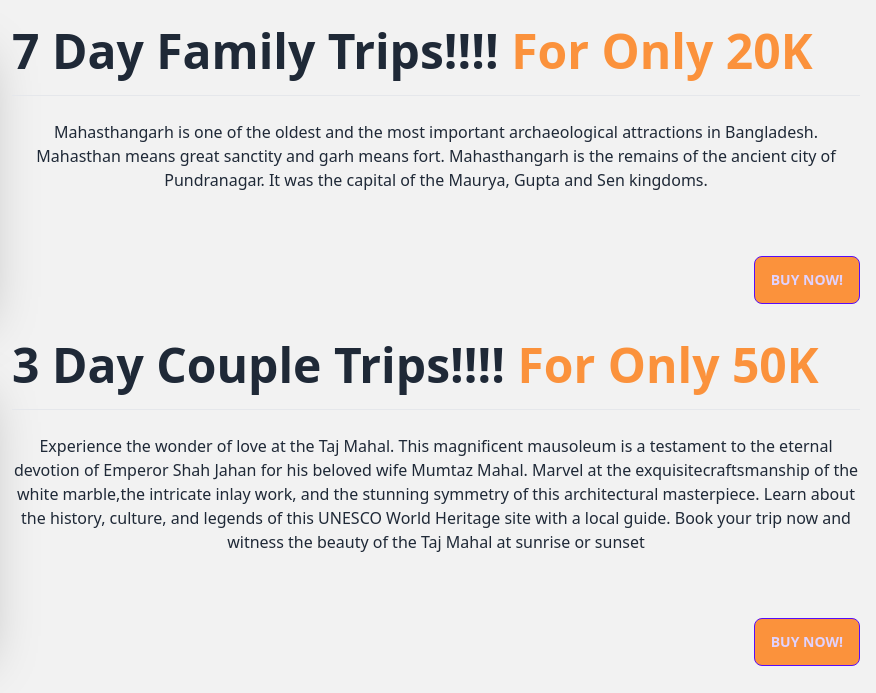
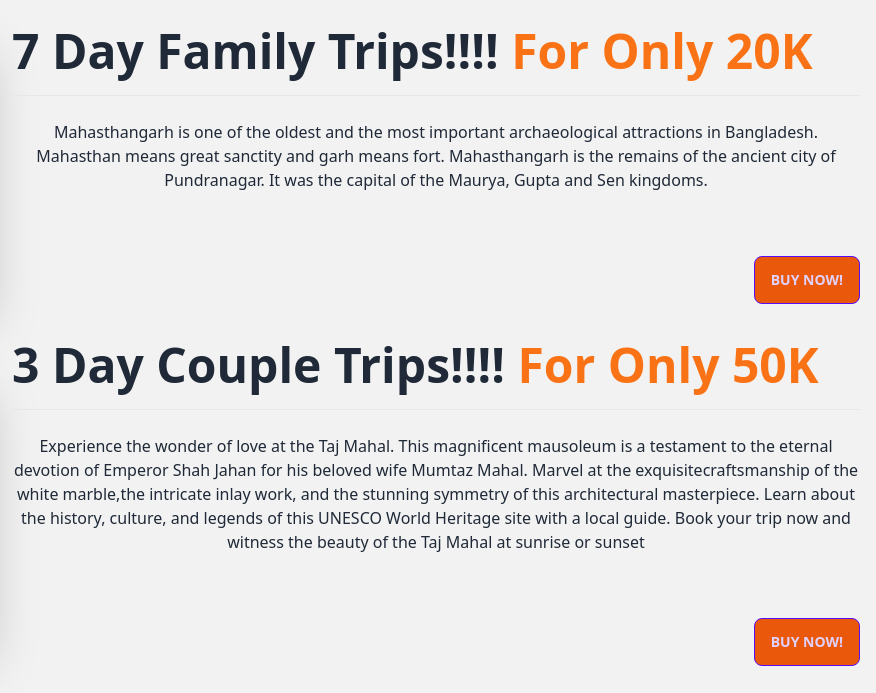
Before and after one commit to Billah6002/Travello, a plain HTML site: page tour_pac.html in a window 1280 px wide. Shown: the part 107-800 px from the top of the page, 404-1280 px from the left. Drawn offline with nearby package versions, Linux system fonts and the light colour scheme.

Commit message:
some ui fixes

```diff
--- a/tour_pac.html
+++ b/tour_pac.html
@@ -53,14 +53,14 @@
         <div class="hero-content flex-col lg:flex-row">
           <img src="./res/mahastan.png" class="max-w-sm rounded-lg shadow-2xl h-72" />
           <div>
-            <h1 class="text-5xl font-bold">7 Day Family Trips!!!! <span class="text-orange-400">For Only 20K</span></h1>
+            <h1 class="text-5xl font-bold">7 Day Family Trips!!!! <span class="text-orange-500">For Only 20K</span></h1>
             <hr class="mt-5">
             <p class="py-6 text-center">Mahasthangarh is one of the oldest and the most important archaeological attractions in Bangladesh. Mahasthan means great sanctity and garh means fort. Mahasthangarh
                 is the remains of the ancient city of Pundranagar. It was the capital of the Maurya, Gupta and Sen kingdoms. </p>
             <div class="text-right mt-10">
 
                 <!-- Open the modal using ID.showModal() method -->
-                <button class="btn btn-primary bg-orange-400" onclick="my_modal_5.showModal()">BUY NOW!</button>
+                <button class="btn btn-primary bg-orange-600" onclick="my_modal_5.showModal()">BUY NOW!</button>
                 <dialog id="my_modal_5" class="modal modal-bottom sm:modal-middle">
                 <div class="modal-box">
                     <img src="./res/congratulation.jpg" alt="" class="">
@@ -84,7 +84,7 @@
         <div class="hero-content flex-col lg:flex-row">
           <img src="./res/taj.png" class="max-w-sm rounded-lg shadow-2xl h-72" />
           <div>
-            <h1 class="text-5xl font-bold">3 Day Couple Trips!!!! <span class="text-orange-400">For Only 50K</span></h1>
+            <h1 class="text-5xl font-bold">3 Day Couple Trips!!!! <span class="text-orange-500">For Only 50K</span></h1>
             <hr class="mt-5">
             <p class="py-6 text-center">Experience the wonder of love at the Taj Mahal.
                 This magnificent mausoleum is a testament to the eternal devotion of Emperor Shah Jahan for his beloved wife Mumtaz Mahal. Marvel at the exquisitecraftsmanship of the white marble,the intricate inlay work, and the stunning symmetry of this architectural masterpiece.
@@ -95,7 +95,7 @@
             <div class="text-right mt-10">
 
                 <!-- Open the modal using ID.showModal() method -->
-                <button class="btn btn-primary bg-orange-400" onclick="my_modal_6.showModal()">BUY NOW!</button>
+                <button class="btn btn-primary bg-orange-600" onclick="my_modal_6.showModal()">BUY NOW!</button>
                 <dialog id="my_modal_6" class="modal modal-bottom sm:modal-middle">
                 <div class="modal-box">
                     <img src="./res/congratulation.jpg" alt="">
```
Also changed, not shown: index.html (+5 -4 lines), vlog.html (+1 -1 lines).
